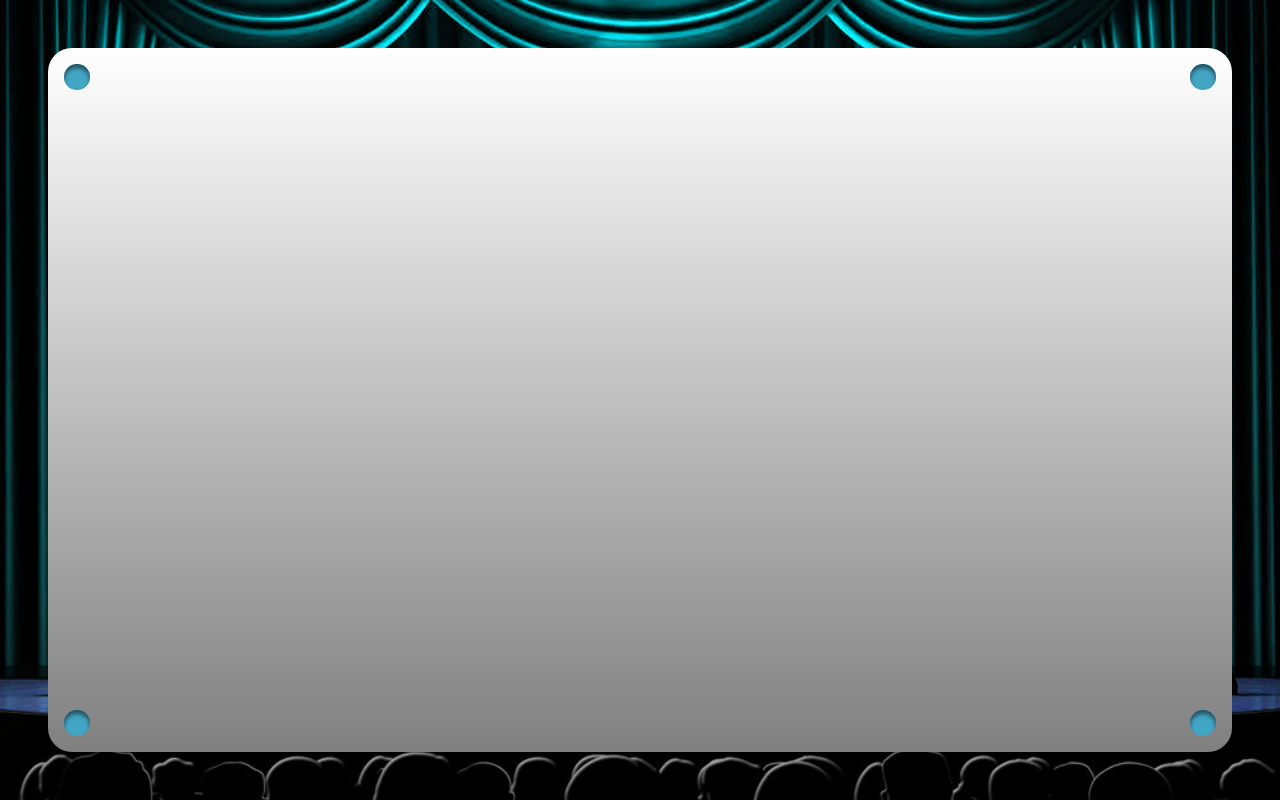
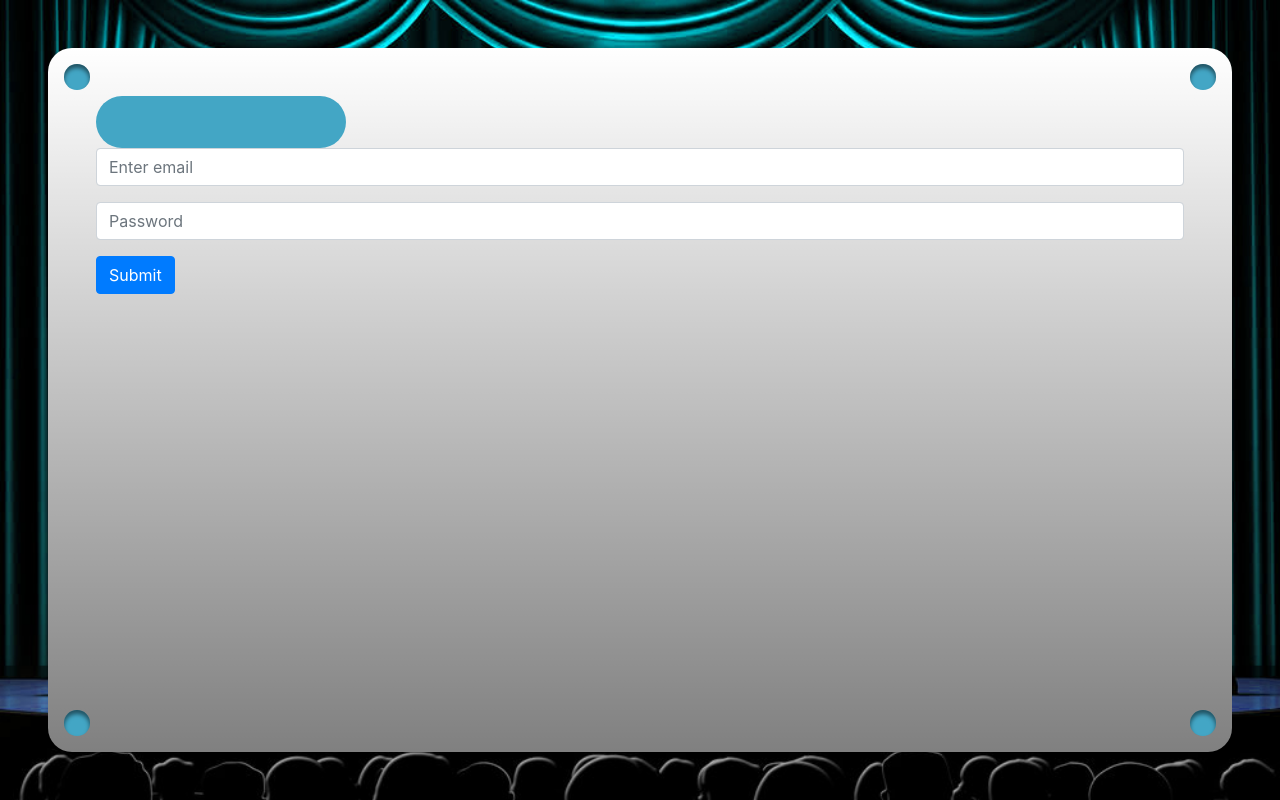
Before and after one commit to MinaMakar97/iqfight, a React (Create React App) app: page / in a window 1280 px wide. Built offline with nearby package versions, Linux system fonts and the light colour scheme.

Commit message:
login che non funziona

```diff
--- a/src/App.js
+++ b/src/App.js
@@ -1,8 +1,7 @@
 import React from "react";
 import "./App.css";
 import { BrowserRouter as Router, Switch, Route } from "react-router-dom";
-import Gioco from "./pages/Gioco.js";
-import TitleBox from "./components/TitleBox.js"
+import Home from "./pages/Home.js"
 
 
 function App() {
@@ -15,7 +14,9 @@ function App() {
 					<div className="cerchio rounded-circle m-3" id="cerchio-tr"></div>
 					<div className="cerchio rounded-circle m-3" id="cerchio-bl"></div>
 					<div className="cerchio rounded-circle m-3" id="cerchio-br"></div>
+
 					<div className="container-fluid contenuto p-3 p-md-4">
+						<Home></Home>
 					{/* <TitleBox titolo="Login"></TitleBox> */}
 						{/* <Switch>
 							<Route path="/room/:id" component={Gioco}></Route>
--- /dev/null
+++ b/src/components/Login.js
@@ -0,0 +1,20 @@
+import React from "react";
+class Login extends React.Component{
+    render(){
+       return <div>
+
+            <form>
+                <div className="form-group">
+                    <input type="email" className="form-control" id="exampleInputEmail1" aria-describedby="emailHelp" placeholder="Enter email"></input>
+                </div>
+                <div class="form-group">
+                    <input type="password" className="form-control" id="exampleInputPassword1" placeholder="Password"></input>
+                </div>
+                    <button type="submit" className="btn btn-primary">Submit</button>
+            </form>
+        </div>
+
+    }
+}
+
+export default Login;
--- /dev/null
+++ b/src/pages/Home.js
@@ -0,0 +1,18 @@
+
+import React from "react";
+import Login from "../components/Login.js";
+
+import TitleBox from "../components/TitleBox.js"
+class Home extends React.Component{
+    render(){
+        return <div>
+            <TitleBox titlo="Login"></TitleBox>
+
+            <Login>
+
+            </Login>
+        </div>
+    }
+
+}
+export default Home;
```
